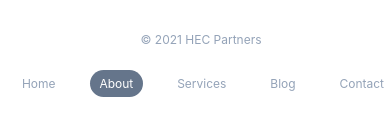
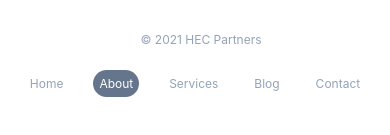
Before and after one commit to flores8/hec, a Gatsby site: page /about in a window 390 px wide. Shown: the part 6533-6668 px from the top of the page. Built offline with nearby package versions, Linux system fonts and the light colour scheme; Gatsby itself is replaced by a stand-in of ours.

Commit message:
reduce padding so footer fits on mobile screens

```diff
--- a/src/components/MainLayout/Footer.js
+++ b/src/components/MainLayout/Footer.js
@@ -61,7 +61,10 @@ const Links = styled.div`
   a {
     color: ${gray.four};
     text-decoration: none;
-    padding: ${spacing.s2} ${spacing.s3};
+    padding: ${spacing.s2};
+    @media ${screen.md} {
+      padding: ${spacing.s2} ${spacing.s3};
+    }
     margin-inline-start: ${spacing.s4};
     margin-inline-end: ${spacing.s4};
     &.active,
```
